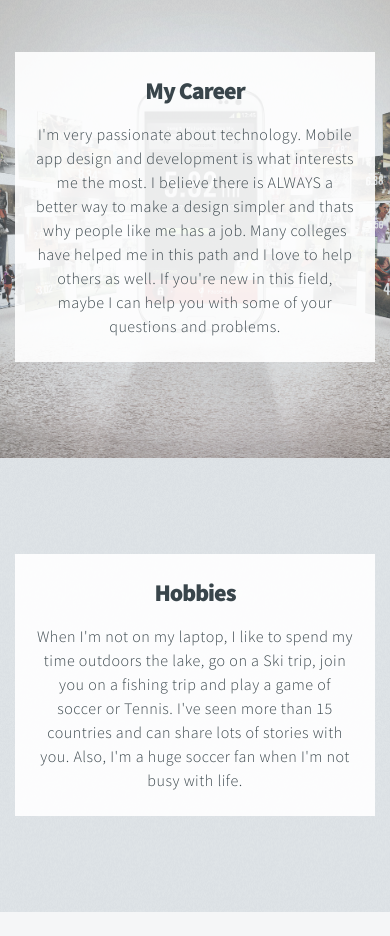
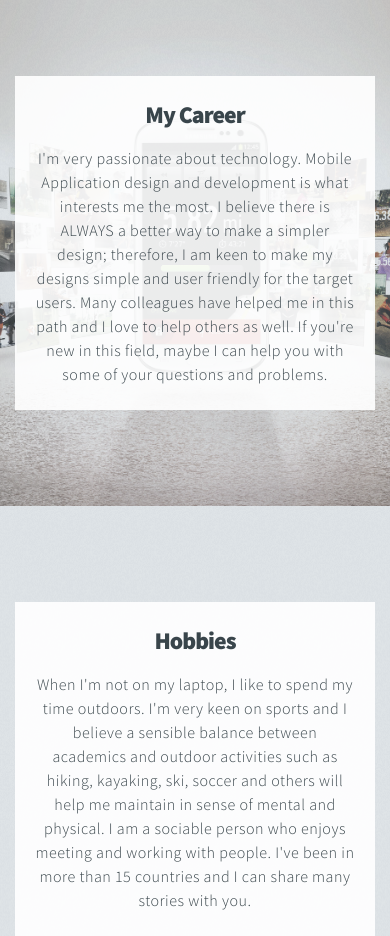
Before and after one commit to samramez/samramez, a plain HTML site: page index.html in a window 390 px wide. Shown: the part 920-1856 px from the top of the page. Drawn offline with Linux system fonts and the light colour scheme.

Commit message:
Updated with Tannaz

```diff
--- a/index.html
+++ b/index.html
@@ -66,7 +66,7 @@
           <header>
             <h2>About Me</h2>
           </header>
-          <p>I'm 6.2 feet guy, born and raised in Tehran, Iran. I pemanantly moved to US in 2011 and I'm currently a graduate student at Rutgers University. I have two bachelors in Electrical Engineering and Computer Science and my Masters is focused on User Experience design.</p>
+          <p>I am a 6.2 feet guy, born and raised in Tehran, Iran. I pemanantly moved to US in 2011 and I'm currently a graduate student at Rutgers University. I have two bachelors, one in Electrical Engineering and one in Computer Science. My Masters is focused on User Experience Design.</p>
         </div>
         <a href="#two" class="button style2 down anchored">Next</a>
       </section>
@@ -77,12 +77,11 @@
           <header>
             <h2>My Career</h2>
           </header>
-          <p>I'm very passionate about technology. Mobile app design
-           and development is what interests me the most. I believe there is
-            ALWAYS a better way to make a design simpler and thats why people like me
-            has a job. Many colleges have helped me in this path and I love to help
-            others as well. If you're new in this field, maybe I can help you with
-            some of your questions and problems. </p>
+          <p>I'm very passionate about technology. Mobile Application design and development
+            is what interests me the most. I believe there is ALWAYS a better way to
+             make a simpler design; therefore, I am keen to make my designs simple and user friendly for
+              the target users. Many colleagues have helped me in this path and I love to help
+               others as well. If you're new in this field, maybe I can help you with some of your questions and problems. </p>
         </div>
         <a href="#three" class="button style2 down anchored">Next</a>
       </section>
@@ -94,8 +93,7 @@
           <header>
             <h2>Hobbies</h2>
           </header>
-          <p>When I'm not on my laptop, I like to spend my time outdoors the lake,
-            go on a Ski trip, join you on a fishing trip and play a game of soccer or Tennis. I've seen more than 15 countries and can share lots of stories with you. Also, I'm a huge soccer fan when I'm not busy with life.</p>
+          <p>When I'm not on my laptop, I like to spend my time outdoors. I'm very keen on sports and I believe a sensible balance between academics and outdoor activities such as hiking, kayaking, ski, soccer and others will help me maintain in sense of mental and physical. I am a sociable person who enjoys meeting and working with people. I've been in more than 15 countries and I can share many stories with you.</p>
         </div>
         <a href="#contact" class="button style2 down anchored">Next</a>
       </section>
```
